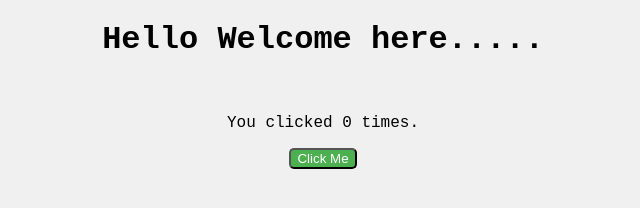
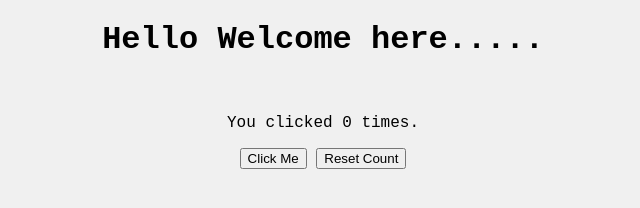
Before and after one commit to karan0704/Javascript-Button, a plain HTML site: page index.html in a window 1280 px wide. Shown: the whole page, without its empty margins (317-957 px from the left). Drawn offline with Linux system fonts and the light colour scheme.

Commit message:
add reset button

```diff
--- a/index.html
+++ b/index.html
@@ -9,9 +9,11 @@
   <body>
     <h1>Hello Welcome here.....</h1>
     <br />
+
     <p>You clicked <span id="count">0</span> times.</p>
+    <button id="clickButton">Click Me</button>
+    <button id="resetButton">Reset Count</button>
 
-    <button id="clickButton">Click Me</button>
     <script src="script.js"></script>
   </body>
 </html>
--- a/script.js
+++ b/script.js
@@ -1,9 +1,16 @@
 let count = 0;
 
-const button = document.getElementById('clickButton');
-const countDisplay = document.getElementById('count');
+const clickbutton = document.getElementById("clickButton");
+const countDisplay = document.getElementById("count");
 
-button.addEventListener('click', function() {
-    count++;
-    countDisplay.textContent = count;
+clickbutton.addEventListener("click", function () {
+  count++;
+  countDisplay.textContent = count;
 });
+
+const resetButton = document.getElementById("resetButton");
+
+resetButton.addEventListener("click", function () {
+  count = 0;
+  countDisplay.textContent = count;
+});
--- a/style.css
+++ b/style.css
@@ -3,8 +3,14 @@ body {
     text-align: center;
     background-color: #f0f0f0;
 }
-#clickButton {
+#clickButton:hover{
     background-color: #4CAF50;
     color: white;
-    border-radius: 5px;
+    border-radius: 3px;
 }
+
+#resetButton:hover{
+    background-color: #f44336;
+    color: white;
+    border-radius: 3px;
+}
```
